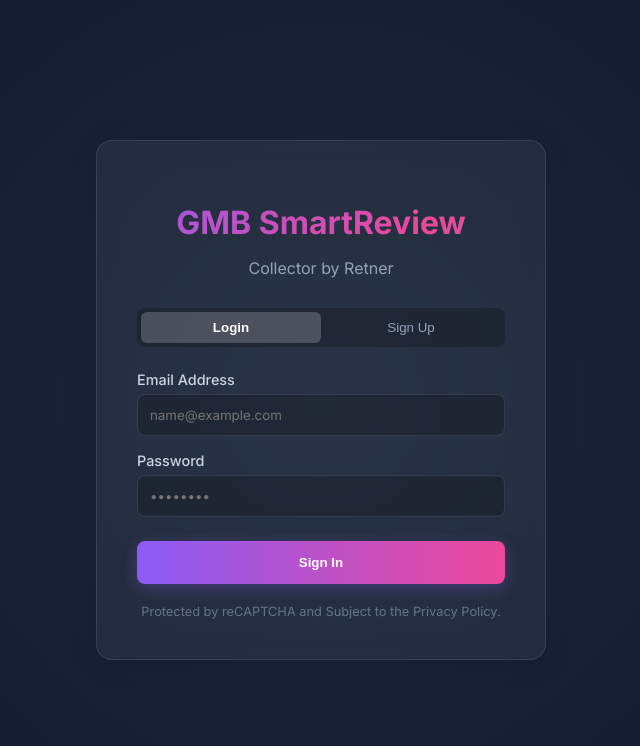
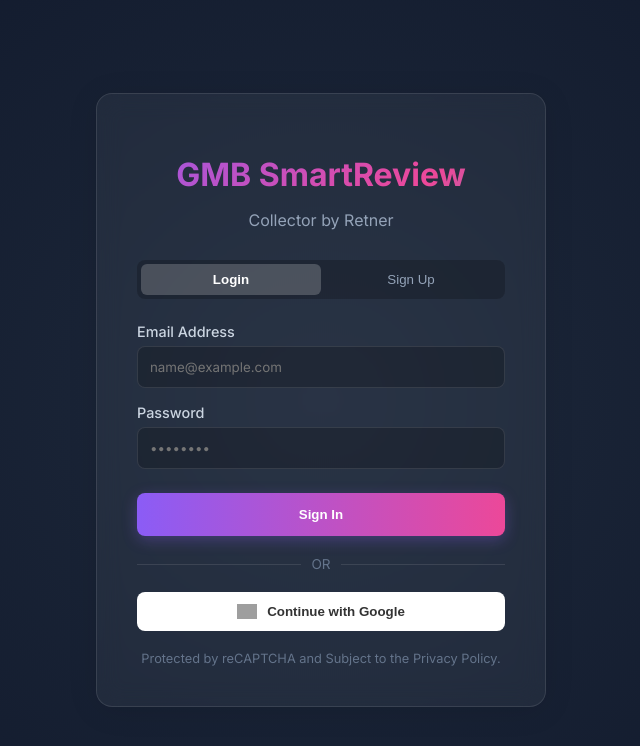
Before and after one commit to kumawatpiyush27/GMB, a Next.js app in the folder client/: page /login in a window 1280 px wide. Shown: the top 746 px of the page, without its empty margins (319-959 px from the left). Built offline with nearby package versions, Linux system fonts and the light colour scheme; grey boxes are pictures that could not be loaded.

Commit message:
Add Google OAuth login button to login/signup page

```diff
--- a/client/src/app/login/page.tsx
+++ b/client/src/app/login/page.tsx
@@ -252,6 +252,45 @@
                     </button>
                 </form>
 
+                {/* Google Login Option */}
+                <div style={{ margin: '20px 0', display: 'flex', alignItems: 'center', gap: '10px' }}>
+                    <div style={{ flex: 1, height: '1px', background: 'rgba(255,255,255,0.1)' }}></div>
+                    <span style={{ color: '#64748b', fontSize: '0.85rem' }}>OR</span>
+                    <div style={{ flex: 1, height: '1px', background: 'rgba(255,255,255,0.1)' }}></div>
+                </div>
+
+                <button
+                    type="button"
+                    onClick={() => {
+                        // Redirect to Google OAuth
+                        window.location.href = '/api/auth/google';
+                    }}
+                    style={{
+                        width: '100%',
+                        padding: '12px',
+                        background: 'white',
+                        color: '#333',
+                        border: 'none',
+                        borderRadius: '8px',
+                        cursor: 'pointer',
+                        fontWeight: '600',
+                        display: 'flex',
+                        alignItems: 'center',
+                        justifyContent: 'center',
+                        gap: '10px',
+                        transition: 'transform 0.2s'
+                    }}
+                    onMouseOver={(e) => e.currentTarget.style.transform = 'scale(1.02)'}
+                    onMouseOut={(e) => e.currentTarget.style.transform = 'scale(1)'}
+                >
+                    <img
+                        src="https://upload.wikimedia.org/wikipedia/commons/5/53/Google_%22G%22_Logo.svg"
+                        width="20"
+                        alt="Google"
+                    />
+                    Continue with Google
+                </button>
+
                 <div style={{ marginTop: '20px', textAlign: 'center', fontSize: '0.8rem', color: '#64748b' }}>
                     Protected by reCAPTCHA and Subject to the Privacy Policy.
                 </div>
```
